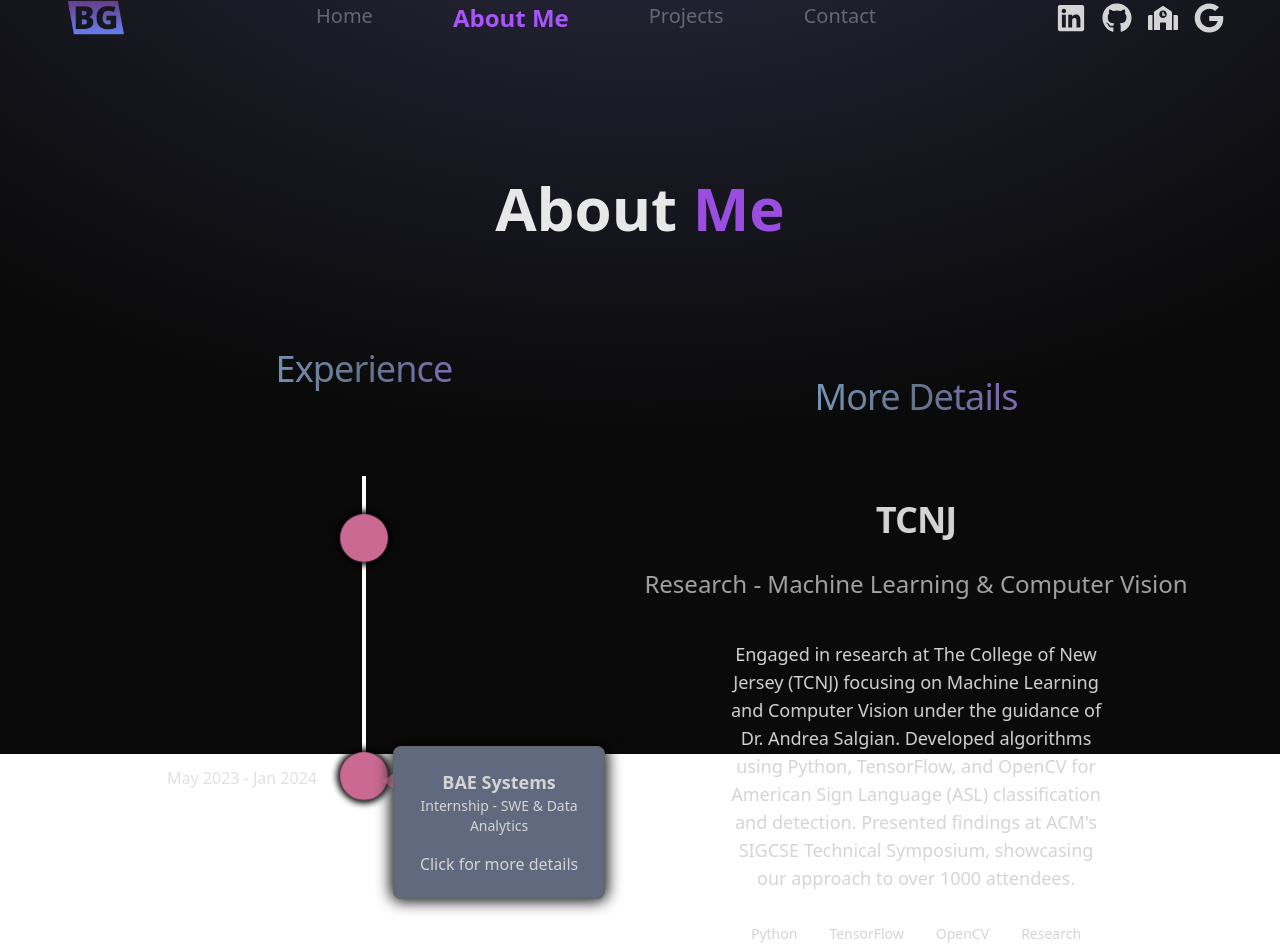
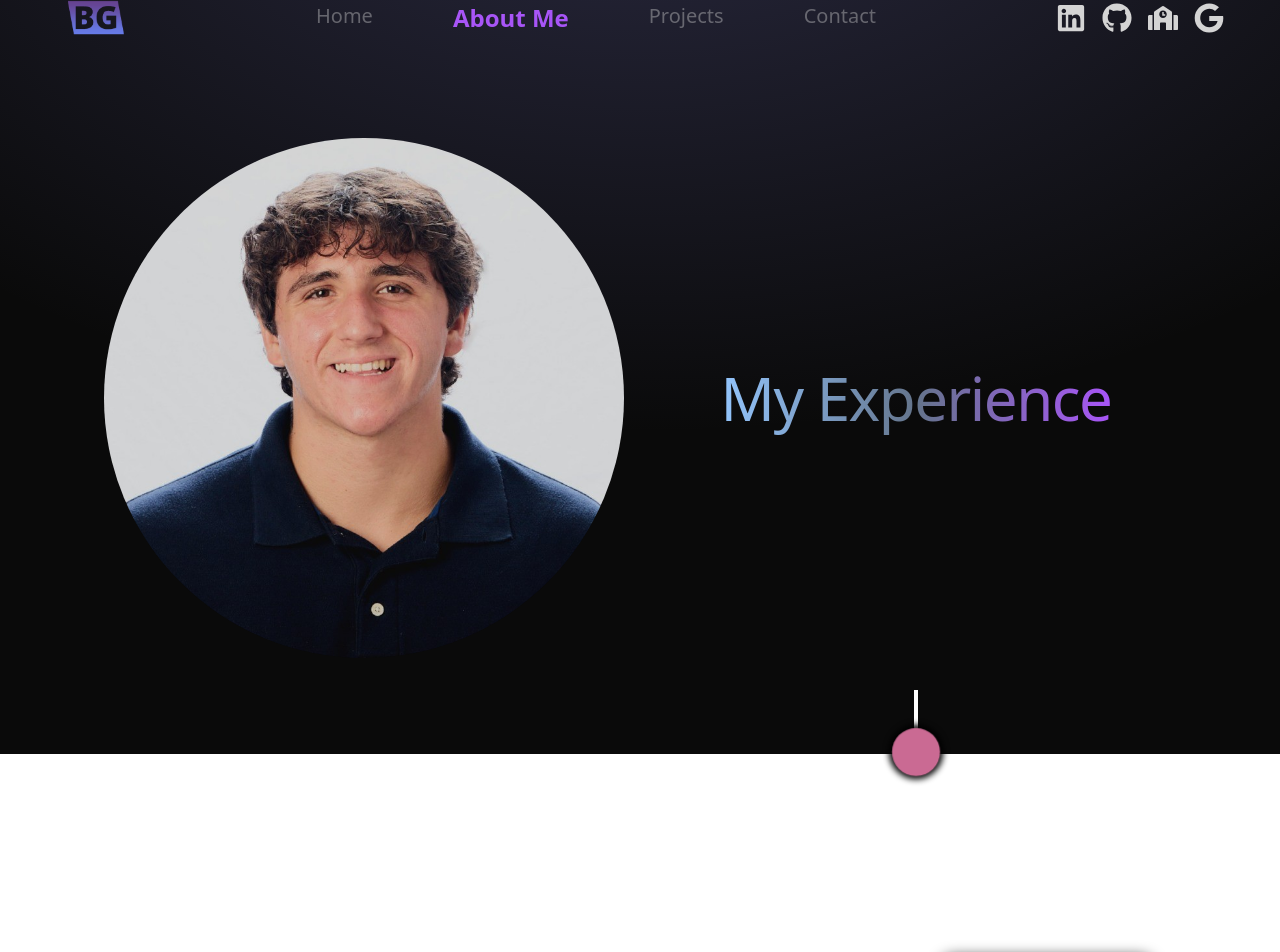
Before and after one commit to beng2004/PersonalWebsite, a React (Vite) app: page /about in a window 1280 px wide. Shown: the part 46-998 px from the top of the page. Built offline with nearby package versions, Linux system fonts and the light colour scheme.

Commit message:
[Work on about]

```diff
--- a/src/components/About.tsx
+++ b/src/components/About.tsx
@@ -1,36 +1,43 @@
 import Timeline from './Timeline';
 import { Swiper, SwiperSlide } from 'swiper/react';
 import { EffectCoverflow, Pagination } from 'swiper/modules';
-import experiences from '../assets/data/experiences.json'
+import experiences from '../assets/data/experiences.json';
 import Description from './Description';
 import 'swiper/css';
 import 'swiper/css/effect-coverflow';
 import 'swiper/css/pagination';
-
+import pfp from '../assets/pfp.jpg';
 
 const About: React.FC = () => {
-//TODO color of pagination must be brighter need maybe add side arrows
+  // TODO color of pagination must be brighter need maybe add side arrows
   return (
-    <div className="border-neutral-900 pb-4 lg: px-20">
-      <div className="container mx-auto pt-24 opacity-90">
-        <h2 className="text-6xl font-bold text-center mb-24 text-white">
-          About <span className="text-purple-500">Me</span>
-        </h2>
+
+    <div className="container mx-auto border-neutral-900 pt-4 pb-4 lg:px-20">
+      <div className="mt-6 flex flex-wrap">
+        {/* Row 1: Profile Picture */}
+
+        <div className="w-full xl:w-1/2 flex justify-center p-4">
+            <img src={pfp} className="w-auto rounded-full" alt="Profile" />
         </div>
-      <div className="flex flex-wrap">
-        <div className="w-full xl:w-1/2 lg:p-2">
-          <h2 className="mb-20 text-center bg-gradient-to-r from-blue-300 via-slate-500 to-purple-500
-                         bg-clip-text text-4xl leading-normal tracking-tight text-transparent">Experience</h2>
-          <div className="flex items-center justify-center">
+        <div className="w-full xl:w-1/2 flex items-center justify-center p-4">
+          <h2 className="text-center bg-gradient-to-r from-blue-300 via-slate-500 to-purple-500
+                         bg-clip-text text-6xl leading-normal tracking-tight text-transparent">My Experience</h2>
+        </div>
+
+        {/* Row 2: Timeline */}
+        <div className="w-full xl:w-1/2 flex justify-center p-4">
+          {/* leave empty for space*/}
+        </div>
+        <div className="w-full xl:w-1/2 flex items-center justify-center p-4">
           <Timeline />
         </div>
+
+        {/* Row 3: Experience Details */}
+        <div className="w-full xl:w-1/2 flex justify-center p-4">
+          <h2 className="text-center bg-gradient-to-r from-blue-300 via-slate-500 to-purple-500
+                         bg-clip-text text-4xl leading-normal tracking-tight text-transparent">More Details</h2>
         </div>
-        <div className="w-full xl:w-1/2 lg:p-2 lg:mt-7">
-          <h2 className="mb-15 text-center bg-gradient-to-r from-blue-300 via-slate-500 to-purple-500
-                         bg-clip-text text-4xl leading-normal tracking-tight text-transparent">More Details</h2>
-          <div className="flex items-center justify-center p-8">
-            <div className="carousel-holder p-8">
-            <>
+        <div className="w-full xl:w-1/2 flex items-center justify-center p-4">
           <Swiper
             effect={'coverflow'}
             grabCursor={true}
@@ -43,19 +50,16 @@ const About: React.FC = () => {
               modifier: 1,
               slideShadows: true,
             }}
-              pagination={true}
+            pagination={{ clickable: true }}
             modules={[EffectCoverflow, Pagination]}
             className="mySwiper"
           >
             {experiences.map((experience, index) => (
-                  <SwiperSlide className=" mb-15 ">
-                    <Description key={index} experience={experience} />
+              <SwiperSlide key={index} className="mb-15">
+                <Description experience={experience} />
               </SwiperSlide>
             ))}
           </Swiper>
-              </>
-            </div>
-          </div>
         </div>
       </div>
     </div>
--- a/src/components/Description.tsx
+++ b/src/components/Description.tsx
@@ -1,7 +1,7 @@
 import React from "react";
 
 interface Experience {
-  date: string;
+  date?: string;
   title: string;
   subtitle: string;
   description: string;
@@ -13,7 +13,7 @@ interface DescriptionProps {
 }
 
 const Description: React.FC<DescriptionProps> = ({ experience }) => {
-  const { date, title, subtitle, description, skillsUsed } = experience;
+  const { title, subtitle, description, skillsUsed } = experience;
 
 
   return (
```
Also changed, not shown: src/assets/pfp.jpg (added). Lines whose indentation alone changed are shown as unchanged.
